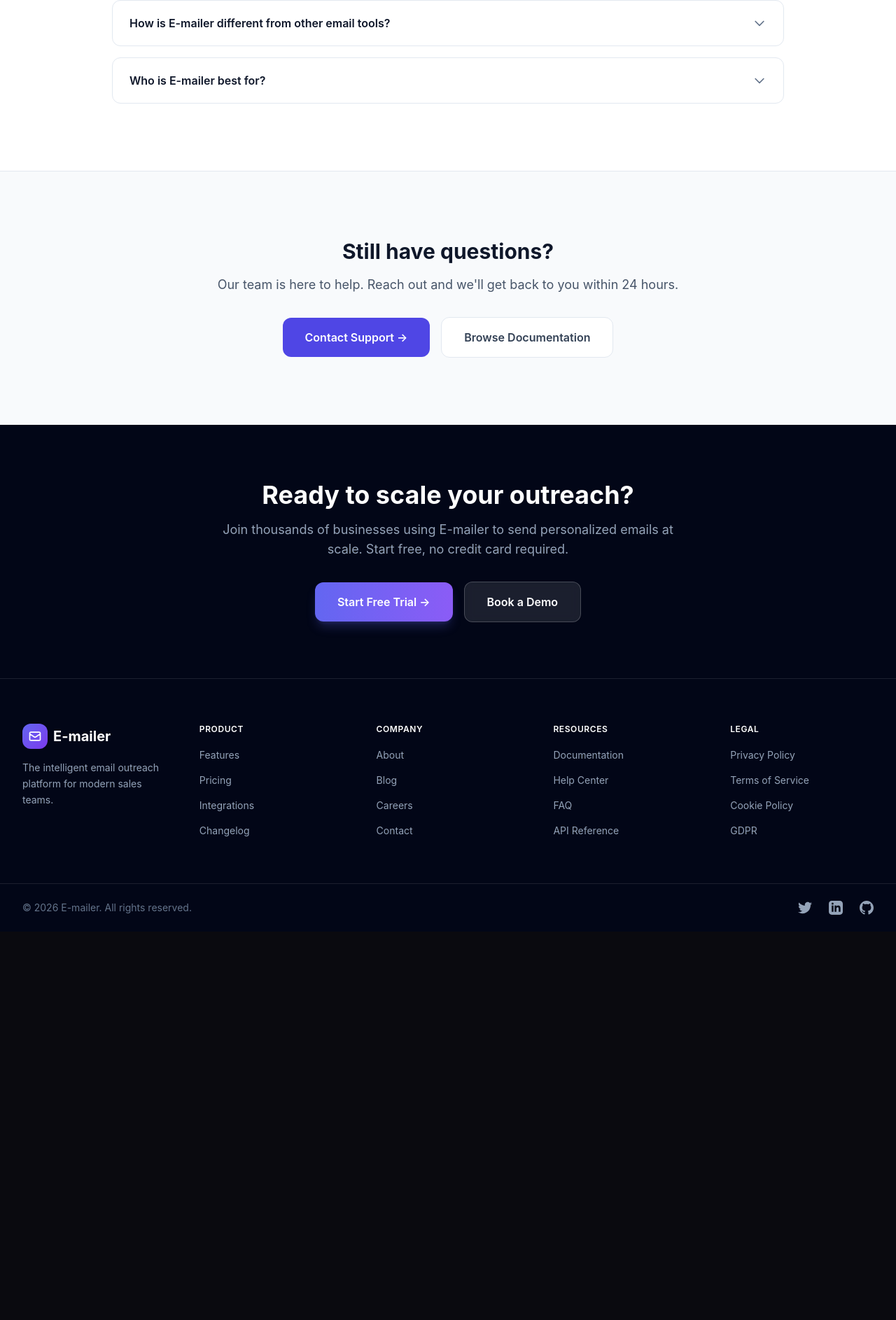
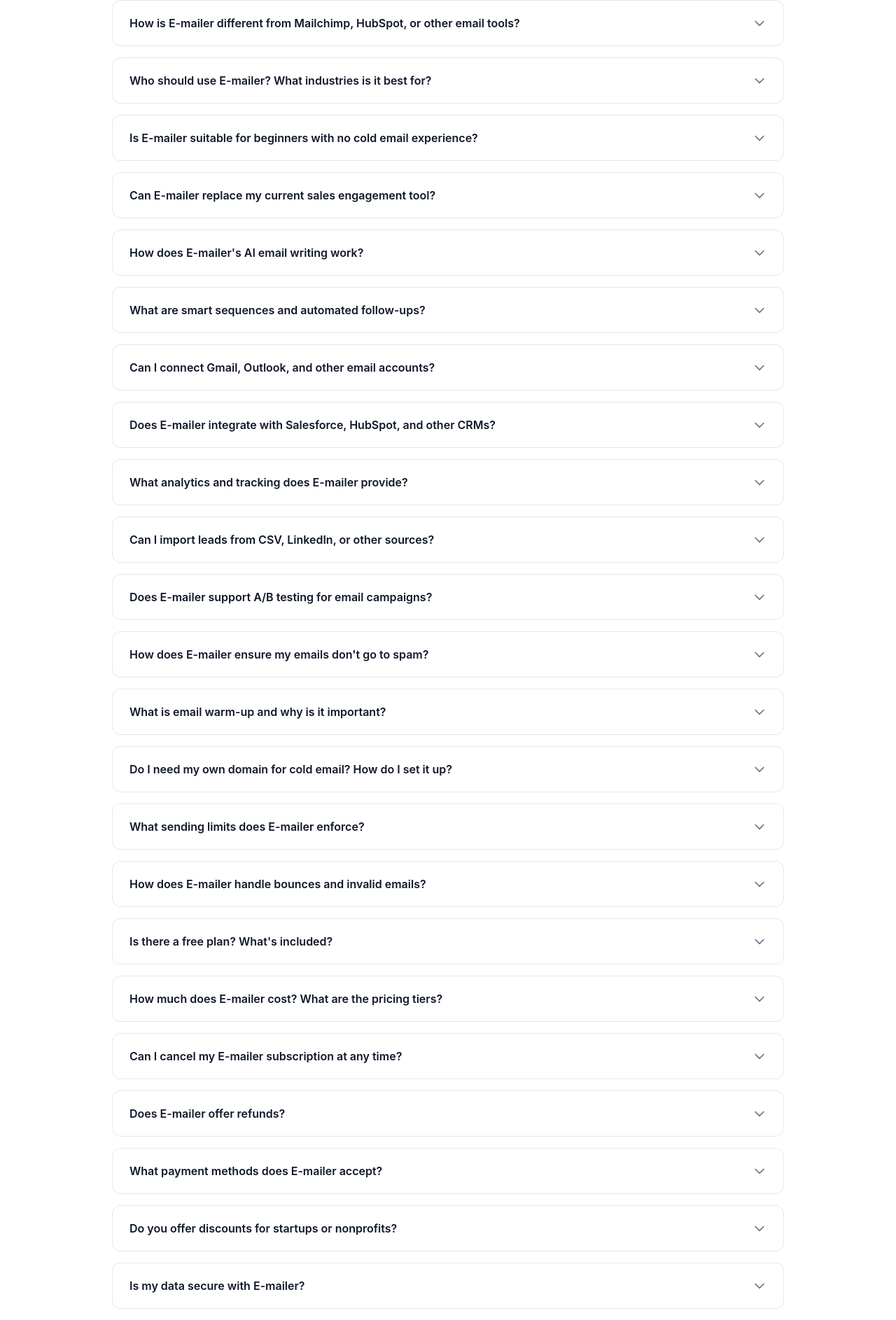
Before and after one commit to TheRoyalauto/emailer, a Next.js app: page /faq in a window 1280 px wide. Shown: the part 630-2516 px from the top of the page at 70% size. Before the commit the page ends 1961 px from the top, so only its background shows below. Built offline with nearby package versions, Linux system fonts and the light colour scheme; no server answers; what @convex-dev/auth would draw is missing.

Commit message:
fix: shorter hero phrases + nowrap to prevent line wrapping, SEO FAQ overhaul

```diff
--- a/src/app/(marketing)/faq/page.tsx
+++ b/src/app/(marketing)/faq/page.tsx
@@ -5,19 +5,31 @@
 
 const faqCategories = [
     {
+        name: "All",
+        questions: [], // Will be computed dynamically
+    },
+    {
         name: "General",
         questions: [
             {
-                q: "What is E-mailer?",
-                a: "E-mailer is an AI-powered email outreach platform designed for sales teams and businesses. It helps you send personalized cold emails at scale, automate follow-up sequences, and track engagement with advanced analytics.",
+                q: "What is E-mailer and how does it work?",
+                a: "E-mailer is an AI-powered cold email outreach platform that helps businesses send personalized emails at scale. It works by connecting your email accounts, importing leads, using AI to generate personalized messages, and automating follow-up sequences. The platform handles deliverability, tracking, and analytics—so you can focus on closing deals.",
             },
             {
-                q: "How is E-mailer different from other email tools?",
-                a: "E-mailer combines AI-powered personalization, smart sequences, and deliverability tools in one platform. Our AI doesn't just fill in blanks—it understands context and writes compelling copy that sounds human. Plus, our built-in warm-up and reputation monitoring ensure your emails actually reach the inbox.",
+                q: "How is E-mailer different from Mailchimp, HubSpot, or other email tools?",
+                a: "Unlike marketing platforms like Mailchimp (built for newsletters) or complex CRMs like HubSpot, E-mailer is purpose-built for cold outreach. Our AI writes contextually-aware emails that sound human, not templated. We include built-in warm-up, deliverability monitoring, and smart sequences—features that usually require multiple expensive tools.",
             },
             {
-                q: "Who is E-mailer best for?",
-                a: "E-mailer is perfect for sales teams, recruiters, marketers, agencies, and anyone who needs to send personalized outreach at scale. Whether you're a solo founder or part of a large sales org, E-mailer scales with your needs.",
+                q: "Who should use E-mailer? What industries is it best for?",
+                a: "E-mailer is ideal for B2B sales teams, SDRs, founders doing outbound, recruiters, agencies, and anyone who needs to send personalized cold outreach at scale. It works across all industries: SaaS, consulting, real estate, financial services, recruiting, and more. Whether you're sending 50 or 50,000 emails per month, E-mailer scales with you.",
+            },
+            {
+                q: "Is E-mailer suitable for beginners with no cold email experience?",
+                a: "Absolutely. E-mailer is designed to be dead simple. Our AI writes your emails, smart defaults handle deliverability settings, and guided onboarding gets you sending in under 10 minutes. No technical expertise required—if you can write an email, you can use E-mailer.",
+            },
+            {
+                q: "Can E-mailer replace my current sales engagement tool?",
+                a: "Yes. E-mailer combines email writing, sequencing, warm-up, tracking, and analytics into one platform. Most users replace 2-4 tools (like Lemlist + Instantly + ChatGPT + spreadsheets) with just E-mailer, saving hundreds per month.",
             },
         ],
     },
@@ -25,20 +37,32 @@
         name: "Features",
         questions: [
             {
-                q: "How does the AI writing work?",
-                a: "Our AI analyzes successful cold emails and your provided context to generate personalized, compelling copy. Simply describe your offer, target audience, and tone—the AI handles the rest. You can edit and refine the output before sending.",
+                q: "How does E-mailer's AI email writing work?",
+                a: "Our AI analyzes your offer, target audience, and tone preferences to generate personalized cold emails. It doesn't just fill in {{firstName}}—it researches context and writes compelling, human-sounding copy. You can generate emails individually or in bulk, then edit and refine before sending.",
             },
             {
-                q: "What are smart sequences?",
-                a: "Smart sequences are automated email follow-ups that trigger based on recipient behavior. If someone opens but doesn't reply, you can automatically send a follow-up after 3 days. If they click a link, you might skip ahead to a different message. It's like having a sales assistant that never sleeps.",
+                q: "What are smart sequences and automated follow-ups?",
+                a: "Smart sequences are multi-step email campaigns that trigger based on recipient behavior. For example: send Email 1, wait 3 days, if no reply send Email 2, if they click a link skip to Email 3. The AI optimizes timing and content to maximize reply rates.",
             },
             {
-                q: "Can I connect my existing email accounts?",
-                a: "Yes! E-mailer works with Gmail, Google Workspace, Outlook, and any IMAP/SMTP email provider. You can connect multiple accounts and rotate between them for better deliverability.",
+                q: "Can I connect Gmail, Outlook, and other email accounts?",
+                a: "Yes! E-mailer supports Gmail, Google Workspace, Outlook/Office 365, and any email provider via IMAP/SMTP. You can connect multiple accounts and rotate between them automatically for better deliverability and higher sending volumes.",
             },
             {
-                q: "Do you integrate with CRMs?",
-                a: "Absolutely. We integrate with Salesforce, HubSpot, Pipedrive, and more. Contacts sync automatically, and email activity is logged to your CRM in real-time.",
+                q: "Does E-mailer integrate with Salesforce, HubSpot, and other CRMs?",
+                a: "Yes. We offer native integrations with Salesforce, HubSpot, Pipedrive, Zoho, and more. Contacts sync bidirectionally, email activity is logged automatically, and you can trigger sequences based on CRM events.",
+            },
+            {
+                q: "What analytics and tracking does E-mailer provide?",
+                a: "E-mailer tracks opens, clicks, replies, bounces, and unsubscribes in real-time. Our dashboard shows campaign performance, A/B test results, best send times, and engagement trends. You'll know exactly who's interested and when to follow up.",
+            },
+            {
+                q: "Can I import leads from CSV, LinkedIn, or other sources?",
+                a: "Yes. Import leads via CSV upload, LinkedIn Sales Navigator, Apollo, ZoomInfo, or paste directly from spreadsheets. Our AI can also parse unstructured text (like copied business listings) into organized contacts.",
+            },
+            {
+                q: "Does E-mailer support A/B testing for email campaigns?",
+                a: "Yes. Test different subject lines, email copy, send times, and sequences. E-mailer automatically determines winning variations and can shift traffic to top performers. Split test up to 5 variations per campaign.",
             },
         ],
     },
@@ -46,16 +70,24 @@
         name: "Deliverability",
         questions: [
             {
-                q: "How do you ensure emails don't go to spam?",
-                a: "We use multiple techniques: automated email warm-up for new accounts, reputation monitoring, spam content checking, sending limits that mimic human behavior, and dedicated IP options for high-volume senders. Our average deliverability rate is 98.7%.",
+                q: "How does E-mailer ensure my emails don't go to spam?",
+                a: "We use multiple techniques: automated email warm-up for new accounts, reputation monitoring, spam content checking, human-like sending patterns, dedicated IP options, and deliverability scoring. Our average inbox placement rate is 98.7%.",
             },
             {
-                q: "What is email warm-up?",
-                a: "Email warm-up is a process that gradually builds your email account's reputation by sending and receiving emails with established accounts. This signals to email providers that your account is legitimate, improving deliverability for your cold outreach.",
+                q: "What is email warm-up and why is it important?",
+                a: "Email warm-up gradually builds your sender reputation by exchanging emails with established accounts. This signals to Gmail/Outlook that you're legitimate, not a spammer. E-mailer's built-in warm-up runs automatically—just connect your account and we handle the rest.",
             },
             {
-                q: "Can I use my own domain?",
-                a: "Yes, and we highly recommend it. Using your own domain with proper SPF, DKIM, and DMARC records significantly improves deliverability. We provide step-by-step guides for setting this up.",
+                q: "Do I need my own domain for cold email? How do I set it up?",
+                a: "Yes, using your own domain with proper authentication (SPF, DKIM, DMARC) dramatically improves deliverability. E-mailer provides step-by-step guides and automatic verification. We recommend using a secondary domain (like yourbrand.io) to protect your main domain's reputation.",
+            },
+            {
+                q: "What sending limits does E-mailer enforce?",
+                a: "Sending limits depend on your email provider and account age. New accounts start at 50-100 emails/day and gradually increase. E-mailer automatically manages these limits and distributes sends across connected accounts to maximize volume while maintaining deliverability.",
+            },
+            {
+                q: "How does E-mailer handle bounces and invalid emails?",
+                a: "E-mailer validates email addresses before sending and automatically removes hard bounces from your lists. High bounce rates hurt deliverability, so we proactively catch invalid emails. You can also use our email verification API to clean lists before import.",
             },
         ],
     },
@@ -63,20 +95,28 @@
         name: "Billing",
         questions: [
             {
-                q: "Do you offer a free plan?",
-                a: "Yes! Our Starter plan is completely free and includes 500 emails per month. It's perfect for individuals just getting started with cold outreach.",
+                q: "Is there a free plan? What's included?",
+                a: "Yes! Our Starter plan is completely free forever and includes 500 emails per month, 1 connected email account, AI email writing, and basic analytics. No credit card required to start.",
             },
             {
-                q: "Can I cancel anytime?",
-                a: "Absolutely. There are no long-term contracts. You can upgrade, downgrade, or cancel your plan at any time from your account settings.",
+                q: "How much does E-mailer cost? What are the pricing tiers?",
+                a: "E-mailer offers three tiers: Starter (free, 500 emails/mo), Growth ($49/mo, 5,000 emails, 5 accounts, advanced features), and Scale ($149/mo, 25,000 emails, unlimited accounts, priority support). Annual plans save 20%. See our pricing page for full details.",
             },
             {
-                q: "Do you offer refunds?",
-                a: "Yes, we offer a 30-day money-back guarantee on all paid plans. If you're not satisfied, contact us within 30 days of your purchase for a full refund.",
+                q: "Can I cancel my E-mailer subscription at any time?",
+                a: "Yes. No contracts, no cancellation fees. Cancel anytime from your account settings. You'll retain access until the end of your billing period.",
             },
             {
-                q: "What payment methods do you accept?",
-                a: "We accept all major credit cards (Visa, Mastercard, American Express, Discover) and PayPal. Enterprise customers can also pay via invoice.",
+                q: "Does E-mailer offer refunds?",
+                a: "Yes. We offer a 30-day money-back guarantee on all paid plans. If E-mailer isn't right for you, contact support within 30 days for a full refund, no questions asked.",
+            },
+            {
+                q: "What payment methods does E-mailer accept?",
+                a: "We accept all major credit cards (Visa, Mastercard, Amex, Discover), PayPal, and Google Pay. Enterprise customers can pay via invoice with NET-30 terms.",
+            },
+            {
+                q: "Do you offer discounts for startups or nonprofits?",
+                a: "Yes! We offer 50% off for early-stage startups (under $1M raised) and registered nonprofits. Contact support with verification to apply the discount.",
             },
         ],
     },
@@ -84,23 +124,58 @@
         name: "Security",
         questions: [
             {
-                q: "Is my data secure?",
-                a: "Absolutely. We use bank-grade encryption (AES-256) for all data at rest and TLS 1.3 for data in transit. We're SOC 2 Type II compliant and regularly conduct security audits.",
+                q: "Is my data secure with E-mailer?",
+                a: "Absolutely. We use AES-256 encryption for data at rest, TLS 1.3 for data in transit, and follow security best practices. E-mailer is SOC 2 Type II compliant, and we conduct regular third-party security audits.",
             },
             {
-                q: "Are you GDPR compliant?",
-                a: "Yes. We're fully GDPR compliant and provide tools to help you stay compliant too, including easy unsubscribe management, consent tracking, and data export/deletion requests.",
+                q: "Is E-mailer GDPR and CCPA compliant?",
+                a: "Yes. We're fully GDPR and CCPA compliant. E-mailer provides tools for consent management, easy unsubscribe handling, data export, and deletion requests. We also offer a Data Processing Agreement (DPA) for enterprise customers.",
             },
             {
-                q: "Where is my data stored?",
-                a: "Your data is stored in secure AWS data centers. US customers' data is stored in the US, and EU customers can request EU data residency.",
+                q: "Where is E-mailer data stored?",
+                a: "Data is stored in secure AWS data centers with SOC 2 certification. US customers' data resides in US-East. EU customers can request EU data residency for GDPR compliance.",
+            },
+            {
+                q: "Do you sell or share my contact data?",
+                a: "Never. Your data is yours. We don't sell, share, or use your contacts for any purpose other than powering E-mailer for you. See our Privacy Policy for details.",
+            },
+            {
+                q: "What happens to my data if I cancel?",
+                a: "Upon cancellation, you can export all your data. After 30 days, data is permanently deleted from our servers. Enterprise customers can request immediate deletion.",
+            },
+        ],
+    },
+    {
+        name: "Support",
+        questions: [
+            {
+                q: "How do I contact E-mailer support?",
+                a: "Email us at support@e-mailer.app or use the chat widget in-app. Growth and Scale plans include priority support with responses within 4 hours during business hours.",
+            },
+            {
+                q: "Does E-mailer offer onboarding or training?",
+                a: "Yes! All users get access to our video tutorials and knowledge base. Growth plans include a 30-minute onboarding call. Scale plans include dedicated account management and custom training.",
+            },
+            {
+                q: "Is there a community or forum for E-mailer users?",
+                a: "Yes! Join our Slack community with 5,000+ cold email practitioners. Share templates, get feedback, and learn from power users. Link available in your dashboard.",
+            },
+            {
+                q: "What are E-mailer's support hours?",
+                a: "Our support team is available Monday-Friday, 9am-6pm EST. Scale plan customers get 24/7 emergency support. Self-service resources are available anytime.",
             },
         ],
     },
 ];
 
+// Compute "All" category by combining all questions from other categories
+const allQuestions = faqCategories.slice(1).flatMap((cat) =>
+    cat.questions.map((q) => ({ ...q, category: cat.name }))
+);
+faqCategories[0].questions = allQuestions;
+
 export default function FAQPage() {
-    const [activeCategory, setActiveCategory] = useState("General");
+    const [activeCategory, setActiveCategory] = useState("All");
     const [openQuestion, setOpenQuestion] = useState<string | null>(null);
 
     const currentCategory = faqCategories.find((c) => c.name === activeCategory);
@@ -115,9 +190,9 @@
                     </h1>
                     <p className="text-lg text-slate-600 max-w-2xl mx-auto">
                         Everything you need to know about E-mailer. Can't find what you're looking for?{" "}
-                        <Link href="/contact" className="text-indigo-600 hover:text-indigo-700 font-medium">
+                        <a href="mailto:support@e-mailer.app" className="text-indigo-600 hover:text-indigo-700 font-medium">
                             Contact our support team
-                        </Link>
+                        </a>
                         .
                     </p>
                 </div>
@@ -136,8 +211,8 @@
                                     setOpenQuestion(null);
                                 }}
                                 className={`px-5 py-2.5 rounded-full font-medium transition-all ${activeCategory === cat.name
-                                        ? "bg-indigo-600 text-white shadow-lg shadow-indigo-500/25"
-                                        : "bg-slate-100 text-slate-700 hover:bg-slate-200"
+                                    ? "bg-indigo-600 text-white shadow-lg shadow-indigo-500/25"
+                                    : "bg-slate-100 text-slate-700 hover:bg-slate-200"
                                     }`}
                             >
                                 {cat.name}
@@ -187,20 +262,12 @@
                     <p className="text-lg text-slate-600 mb-8">
                         Our team is here to help. Reach out and we'll get back to you within 24 hours.
                     </p>
-                    <div className="flex flex-col sm:flex-row items-center justify-center gap-4">
-                        <Link
-                            href="/contact"
-                            className="px-8 py-4 bg-indigo-600 text-white font-semibold rounded-xl hover:bg-indigo-700 transition-colors"
-                        >
-                            Contact Support →
-                        </Link>
-                        <Link
-                            href="/docs"
-                            className="px-8 py-4 bg-white text-slate-700 font-semibold rounded-xl border border-slate-200 hover:border-slate-300 transition-colors"
-                        >
-                            Browse Documentation
-                        </Link>
-                    </div>
+                    <a
+                        href="mailto:support@e-mailer.app"
+                        className="inline-block px-8 py-4 bg-indigo-600 text-white font-semibold rounded-xl hover:bg-indigo-700 transition-colors"
+                    >
+                        Contact Support →
+                    </a>
                 </div>
             </section>
         </>
```
Also changed, not shown: src/app/page.tsx (+5 -5 lines).
